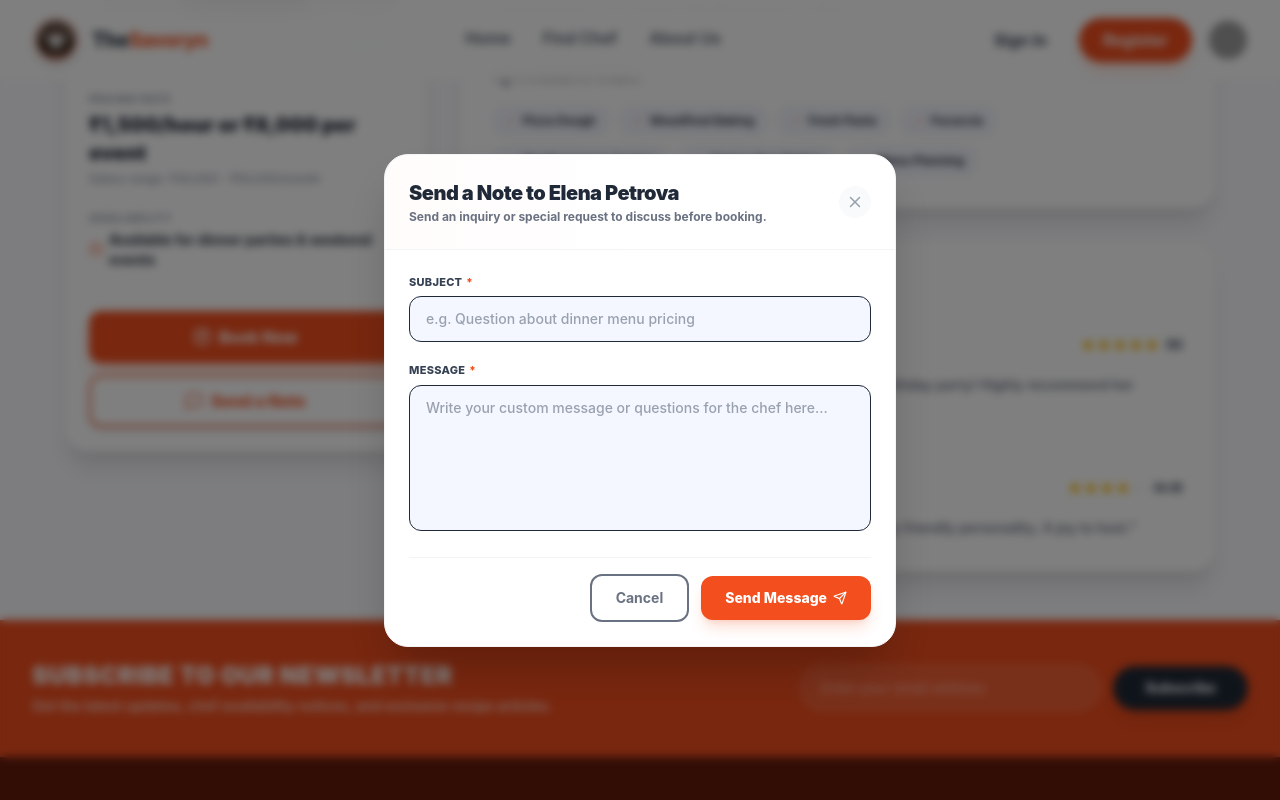
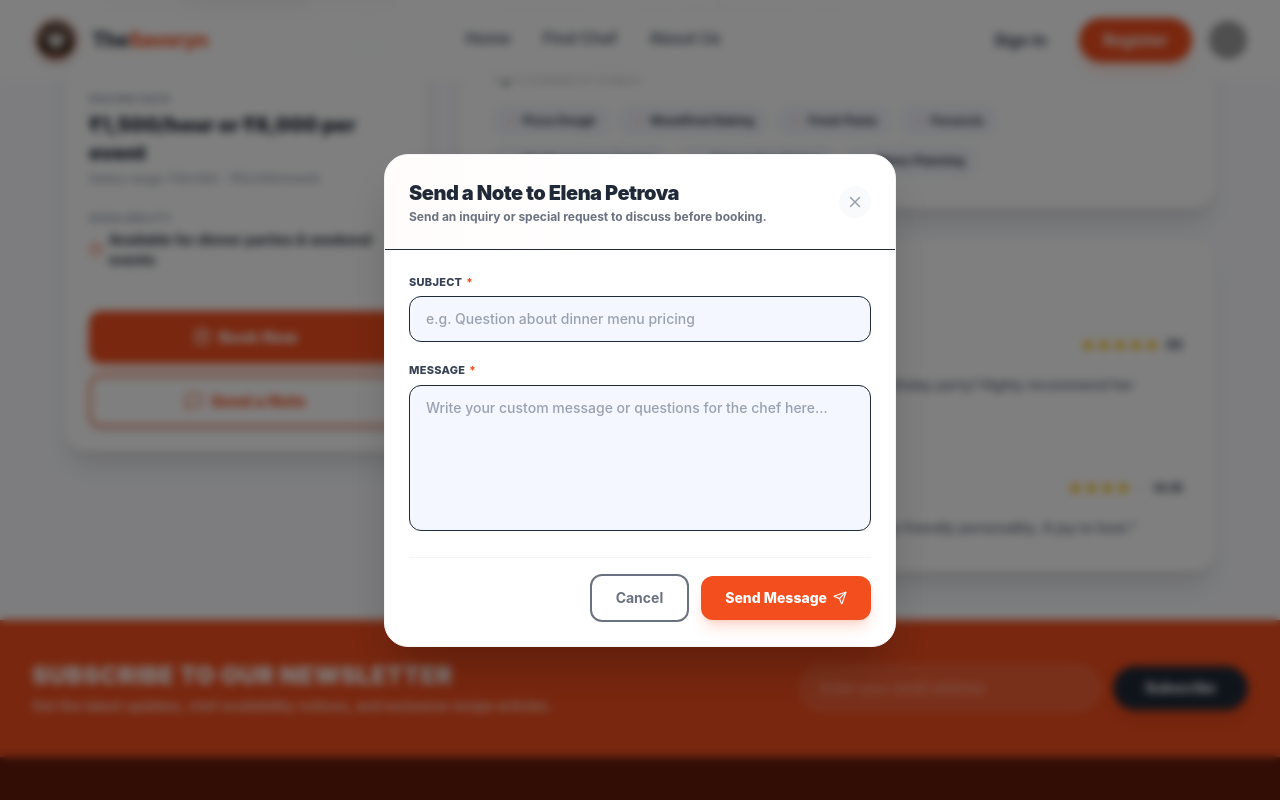
Before and after one commit to kashish6398/TheSavoryn, a React (Vite) app: page /chef/1 in a window 1280 px wide. Both pictures are taken after a click on the button "Send a Note". Shown: the part 511-1311 px from the top of the page. Built offline with nearby package versions, Linux system fonts and the light colour scheme; grey boxes are pictures that could not be loaded.

Commit message:
correct some error

```diff
--- a/src/components/NoteModal.jsx
+++ b/src/components/NoteModal.jsx
@@ -33,7 +33,7 @@ function NoteModal({ isOpen, onClose, chefName }) {
       >
 
         {/* Header */}
-        <div className="p-6 border-b border-gray-100 flex items-center justify-between shrink-0 bg-gradient-to-r from-brand-primary-light/30 via-transparent to-transparent">
+        <div className="p-6 border-b border-gray-150 flex items-center justify-between shrink-0 bg-linear-to-r from-brand-primary-light/30 via-transparent to-transparent">
           <div>
             <h2 className="text-xl font-black text-brand-dark tracking-tight">
               {isSuccess ? "Message Sent!" : `Send a Note to ${chefName}`}
```
